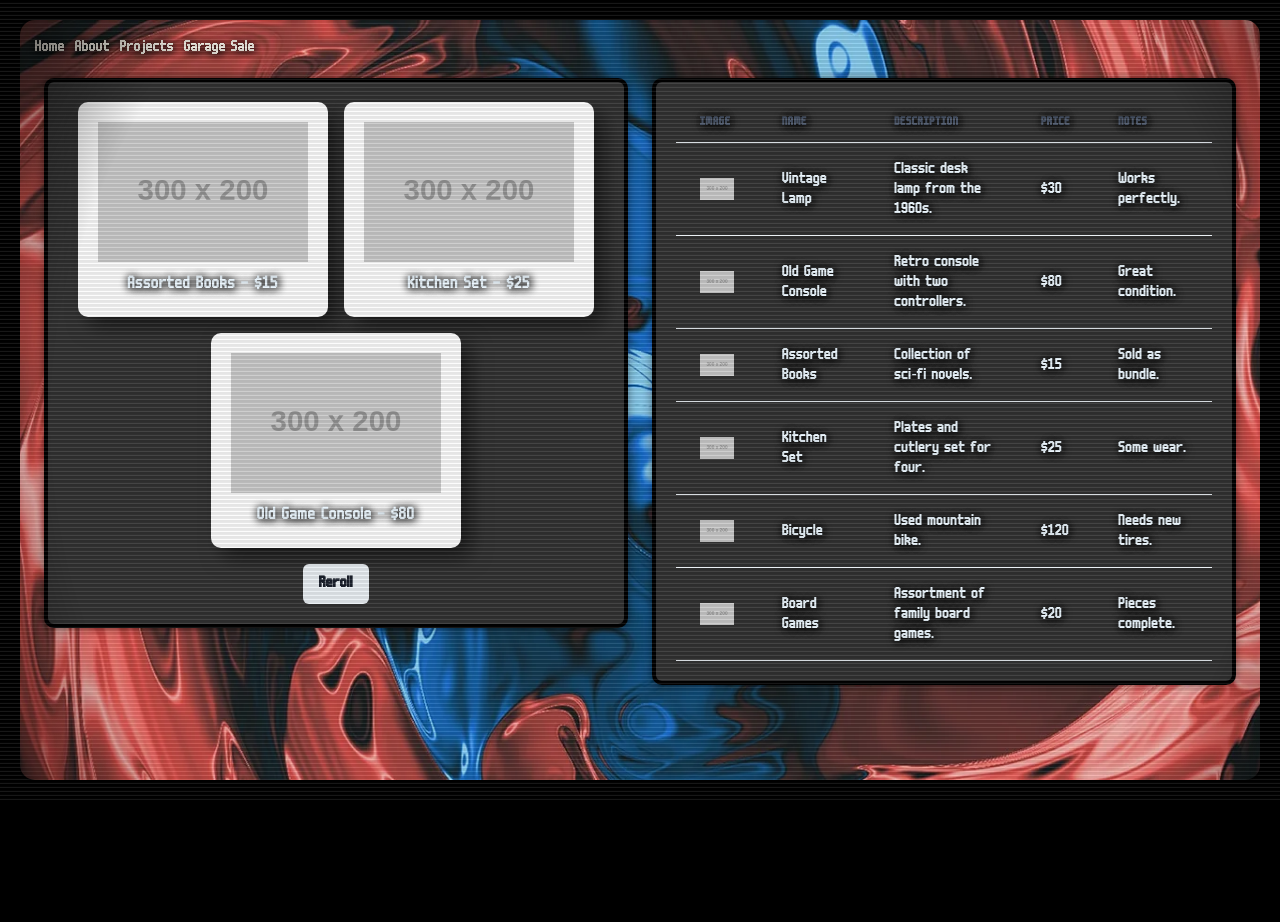
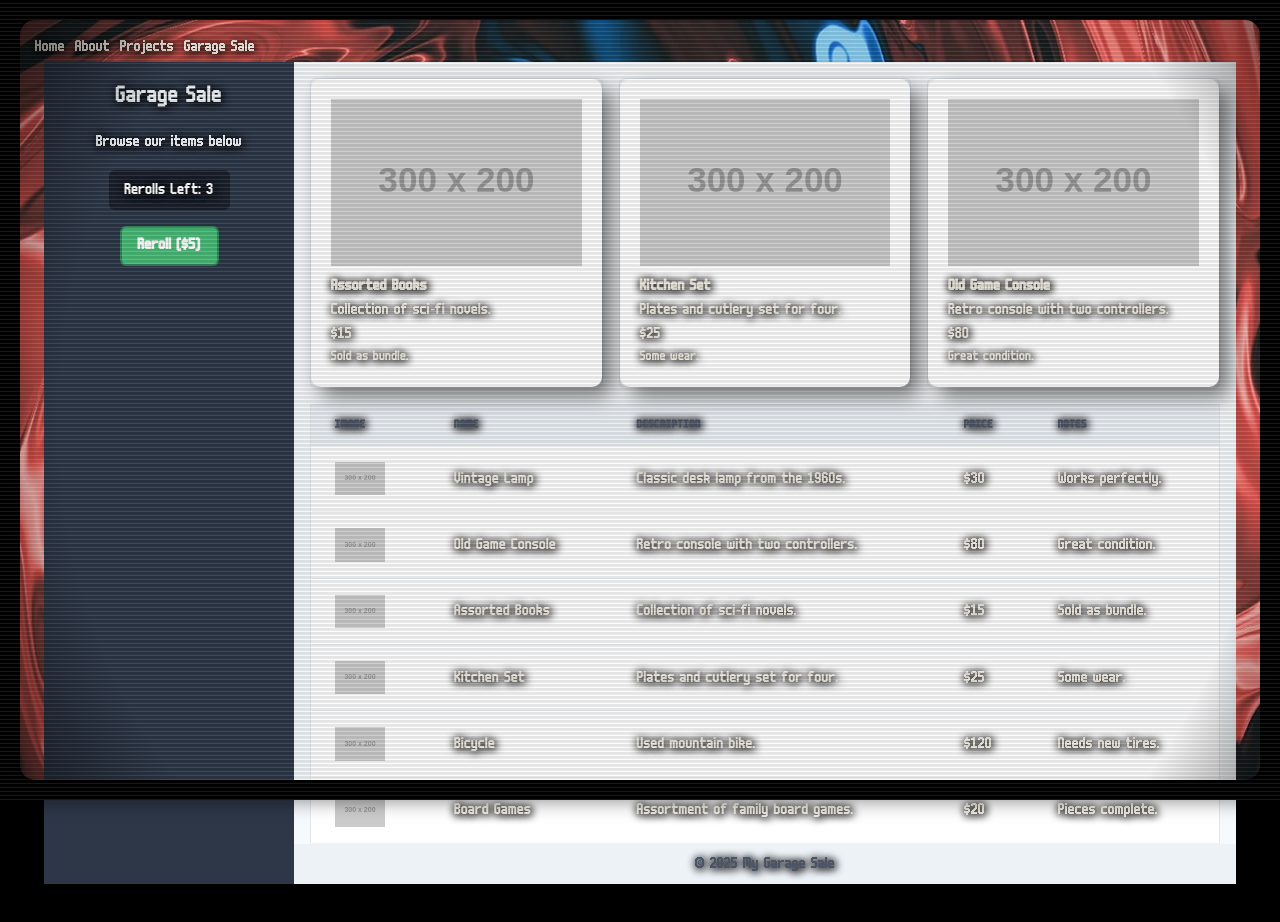
Before and after one commit to MartinPascale/portfolio, a Next.js app: page /garage-sale in a window 1280 px wide. Shown: the top 922 px of the page. Before the commit the page ends 800 px from the top, so only its background shows below. Built offline with nearby package versions, Linux system fonts and the light colour scheme.

Commit message:
Improve Garage Sale layout

```diff
--- a/src/app/garage-sale/page.tsx
+++ b/src/app/garage-sale/page.tsx
@@ -4,6 +4,7 @@ import { useEffect, useState } from 'react';
 import {
   Box,
   Button,
+  Grid,
   Table,
   Tbody,
   Td,
@@ -16,40 +17,100 @@ import NextImage from 'next/image';
 import AnimatedCard from '../components/AnimatedCard';
 import { GarageItem, garageItems } from '@/constants/garageSale';
 
+const START_REROLLS = 3;
+
 const GarageSalePage = () => {
   const [displayed, setDisplayed] = useState<GarageItem[]>([]);
+  const [rerolls, setRerolls] = useState(START_REROLLS);
 
-  const reroll = () => {
+  const pickItems = () => {
     const shuffled = [...garageItems].sort(() => 0.5 - Math.random());
     setDisplayed(shuffled.slice(0, 3));
   };
 
+  const reroll = () => {
+    if (rerolls <= 0) return;
+    pickItems();
+    setRerolls(rerolls - 1);
+  };
+
   useEffect(() => {
-    reroll();
+    pickItems();
   }, []);
 
   return (
-    <Box display="flex" flexDir={{ base: 'column', lg: 'row' }} gap={6} alignItems="flex-start">
-      <Box flex="1" className="box-container">
-        <Box display="flex" gap={4} flexWrap="wrap" justifyContent="center">
+    <Box display="flex" height="100%" width="100%">
+      <Box
+        width={{ base: '100%', md: '250px' }}
+        bg="#2D3748"
+        color="#EDF2F7"
+        p={4}
+        display="flex"
+        flexDirection="column"
+        alignItems="center"
+        gap={4}
+      >
+        <Text fontSize="2xl" textAlign="center">
+          Garage Sale
+        </Text>
+        <Text>Browse our items below</Text>
+        <Box
+          bg="#1A202C"
+          color="#FFFFFF"
+          px={4}
+          py={2}
+          borderRadius="md"
+          data-testid="rerolls"
+        >
+          Rerolls Left: {rerolls}
+        </Box>
+        <Button
+          bg="#48BB78"
+          border="2px solid #2F855A"
+          color="#FFFFFF"
+          _hover={{ bg: '#2F855A' }}
+          onClick={reroll}
+          isDisabled={rerolls === 0}
+        >
+          Reroll ($5)
+        </Button>
+      </Box>
+      <Box flex="1" display="flex" flexDirection="column" bg="#F7FAFC">
+        <Grid
+          templateColumns={{ base: '1fr', sm: 'repeat(2, 1fr)', md: 'repeat(3, 1fr)' }}
+          gap={4}
+          p={4}
+          flex="1"
+        >
           {displayed.map((item) => (
-            <AnimatedCard key={item.id} width="250px">
-              <Box display="flex" flexDir="column" alignItems="center" gap={2}>
-                <NextImage src={item.image} alt={item.name} width={300} height={200} style={{ width: '100%', height: 'auto' }} unoptimized />
-                <Text fontSize="lg" textAlign="center">
-                  {item.name} - {item.price}
-                </Text>
+            <Box
+              key={item.id}
+              border="1px solid #E2E8F0"
+              borderRadius="md"
+              boxShadow="sm"
+            >
+              <AnimatedCard width="100%">
+                <NextImage
+                  src={item.image}
+                  alt={item.name}
+                  width={300}
+                  height={200}
+                  style={{ width: '100%', height: 'auto' }}
+                  unoptimized
+                />
+                <Box mt={2}>
+                  <Text fontWeight="bold">{item.name}</Text>
+                  <Text>{item.description}</Text>
+                  <Text>{item.price}</Text>
+                  <Text fontSize="sm">{item.notes}</Text>
                 </Box>
               </AnimatedCard>
+            </Box>
           ))}
-        </Box>
-        <Button onClick={reroll} mt={4} display="block" mx="auto">
-          Reroll
-        </Button>
-      </Box>
-      <Box flex="1" className="box-container">
-        <Table variant="simple" width="100%">
-          <Thead>
+        </Grid>
+        <Box overflowX="auto" px={4}>
+          <Table bg="white" border="1px solid #E2E8F0">
+            <Thead bg="#EDF2F7">
               <Tr>
                 <Th>Image</Th>
                 <Th>Name</Th>
@@ -74,6 +135,10 @@ const GarageSalePage = () => {
             </Tbody>
           </Table>
         </Box>
+        <Box mt="auto" bg="#EDF2F7" textAlign="center" py={2}>
+          <Text color="#4A5568">© 2025 My Garage Sale</Text>
+        </Box>
+      </Box>
     </Box>
   );
 };
```
Also changed, not shown: 1 other file (tests, documents, lock files or other folders). Lines whose indentation alone changed are shown as unchanged.
